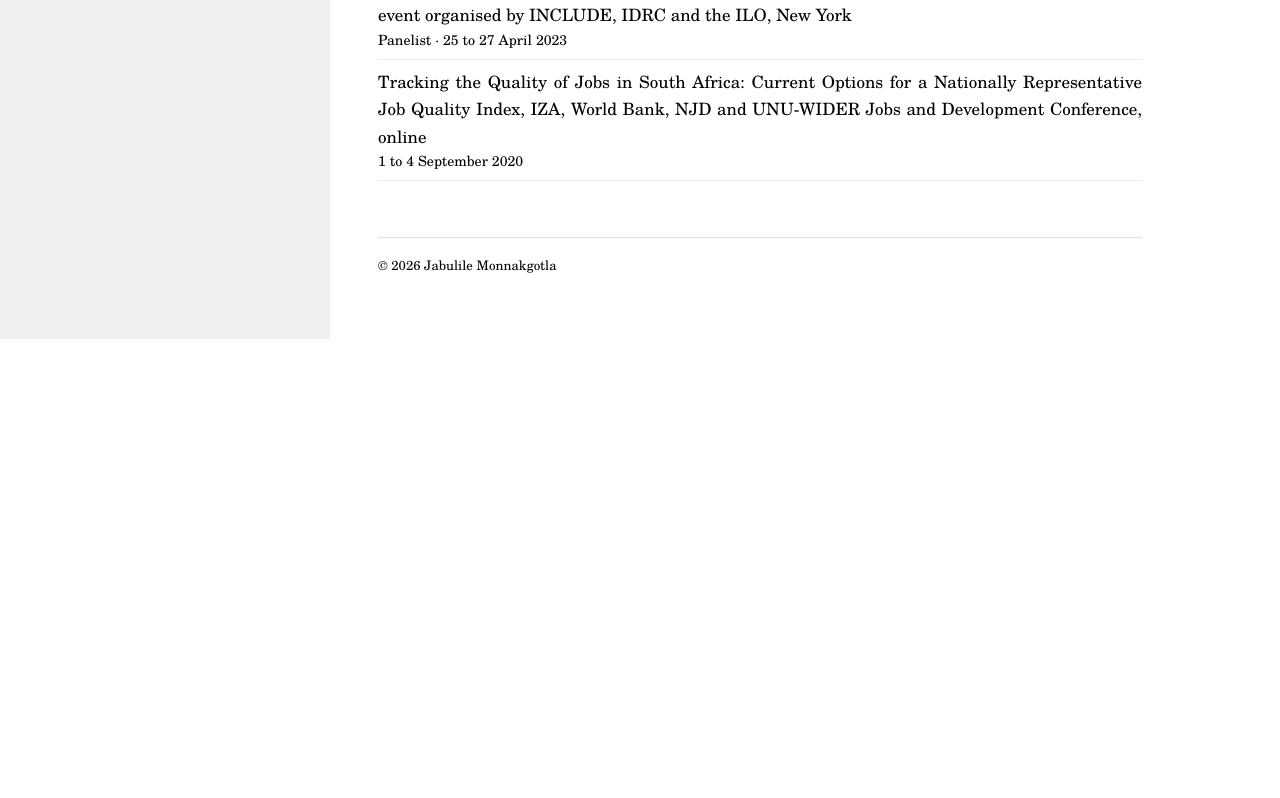
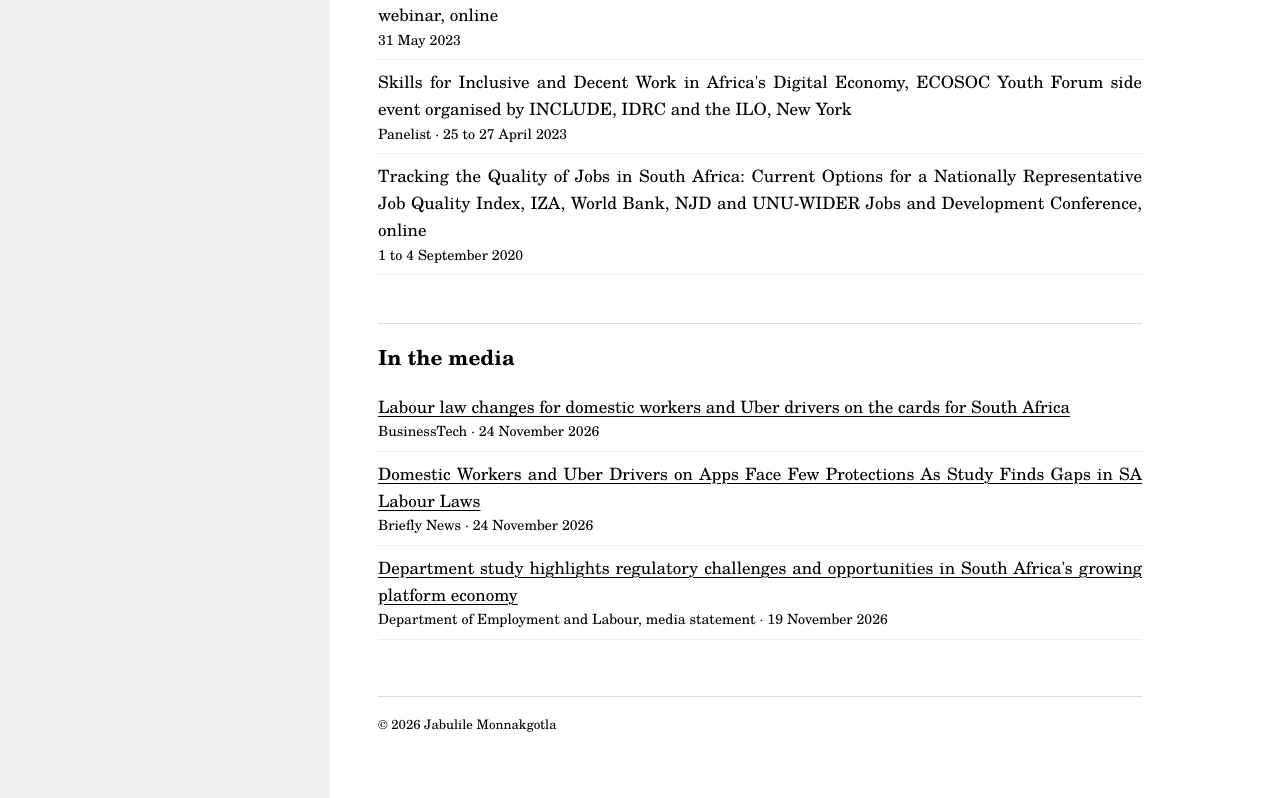
Before and after one commit to monnakgotlaj/monnakgotlaj.github.io, a plain HTML site: page presentations.html in a window 1280 px wide. Shown: the part 795-1593 px from the top of the page. Before the commit the page ends 1134 px from the top, so only its background shows below. Drawn offline with Linux system fonts and the light colour scheme.

Commit message:
Add DEL seminar presentation and In the media section
Co-Authored-By: Claude Opus 5.5 <noreply@anthropic.com>
Claude-Session: https://claude.ai/code/session_01FRvj7Bhn3SxQmWpLw2tezJ

```diff
--- a/presentations.html
+++ b/presentations.html
@@ -114,6 +114,8 @@ h3{font-weight:700}
 <main>
 <h1>Presentations</h1>
 <ul class="feed">
+  <li>Location Based Platform Work in South Africa: An Exploratory Study, Labour Market Research Seminar, Department of Employment and Labour, Pretoria
+    <span class="by">19 November 2026</span></li>
   <li>Reflecting on the Anker Methodology for Estimating a Living Wage for South Africa, National Farm Worker Platform 2026, Women on Farms Project, Cape Town
     <span class="by">Session on decent work and a living wage · 7 October 2026</span></li>
   <li>Anker Living Wage Report, Western Cape, South Africa: Findings and Estimation, Programme Stakeholder Review Session, Living Wage Study, Winelands District, Cape Town
@@ -134,6 +136,16 @@ h3{font-weight:700}
     <span class="by">1 to 4 September 2020</span></li>
 </ul>
 
+<h2>In the media</h2>
+<ul class="feed">
+  <li><a href="https://businesstech.co.za/news/government/885857/labour-law-changes-for-domestic-workers-and-uber-drivers-on-the-cards-for-south-africa/">Labour law changes for domestic workers and Uber drivers on the cards for South Africa</a>
+    <span class="by">BusinessTech · 24 November 2026</span></li>
+  <li><a href="https://briefly.co.za/people/259990-domestic-workers-apps-face-protections-study-finds-gaps-sa-labour-laws/">Domestic Workers and Uber Drivers on Apps Face Few Protections As Study Finds Gaps in SA Labour Laws</a>
+    <span class="by">Briefly News · 24 November 2026</span></li>
+  <li><a href="https://www.labour.gov.za/department-study-highlights-regulatory-challenges-and-opportunities-in-south-africa%E2%80%99s-growing-platform-economy">Department study highlights regulatory challenges and opportunities in South Africa's growing platform economy</a>
+    <span class="by">Department of Employment and Labour, media statement · 19 November 2026</span></li>
+</ul>
+
 
 <footer>© 2026 Jabulile Monnakgotla</footer>
 </main>
```
